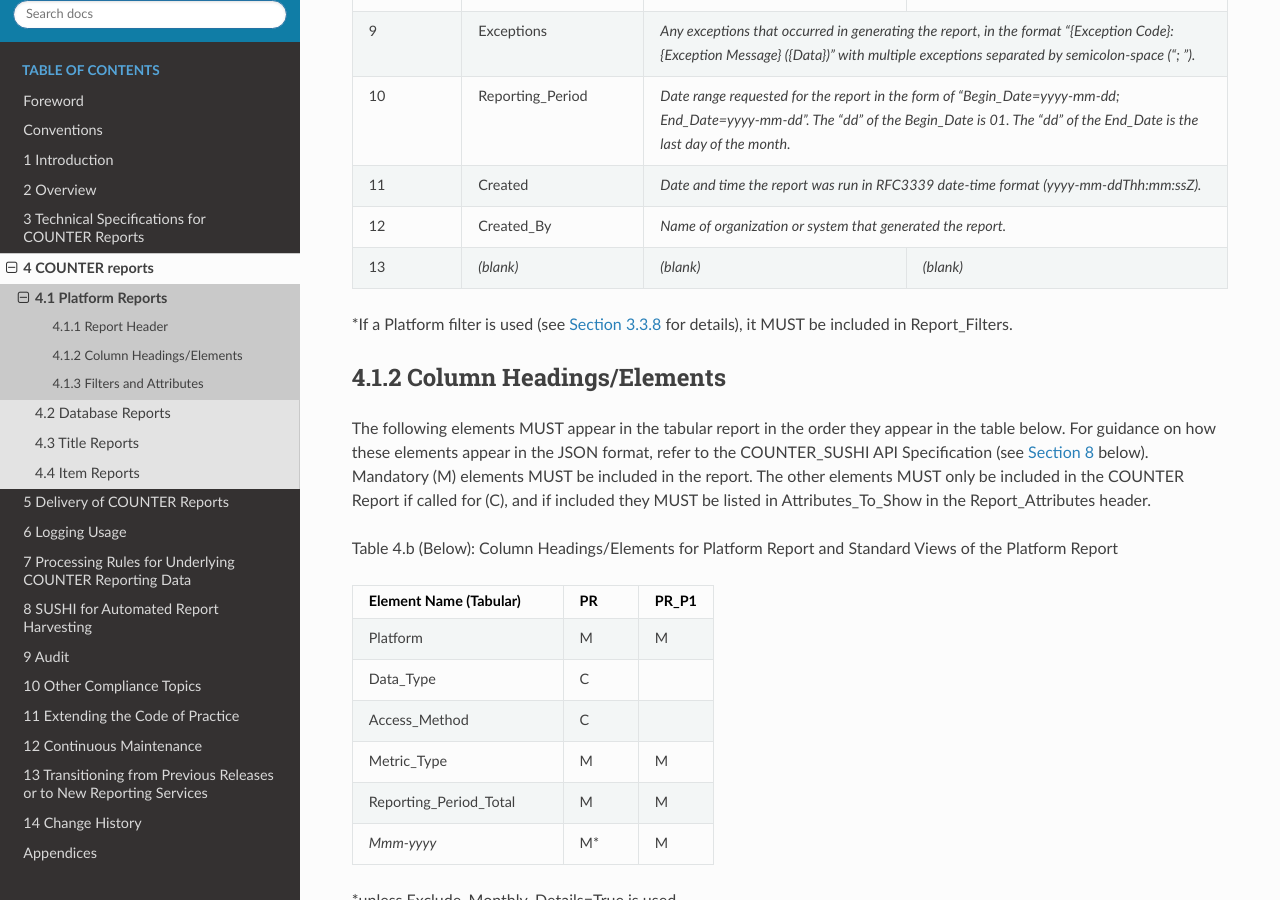
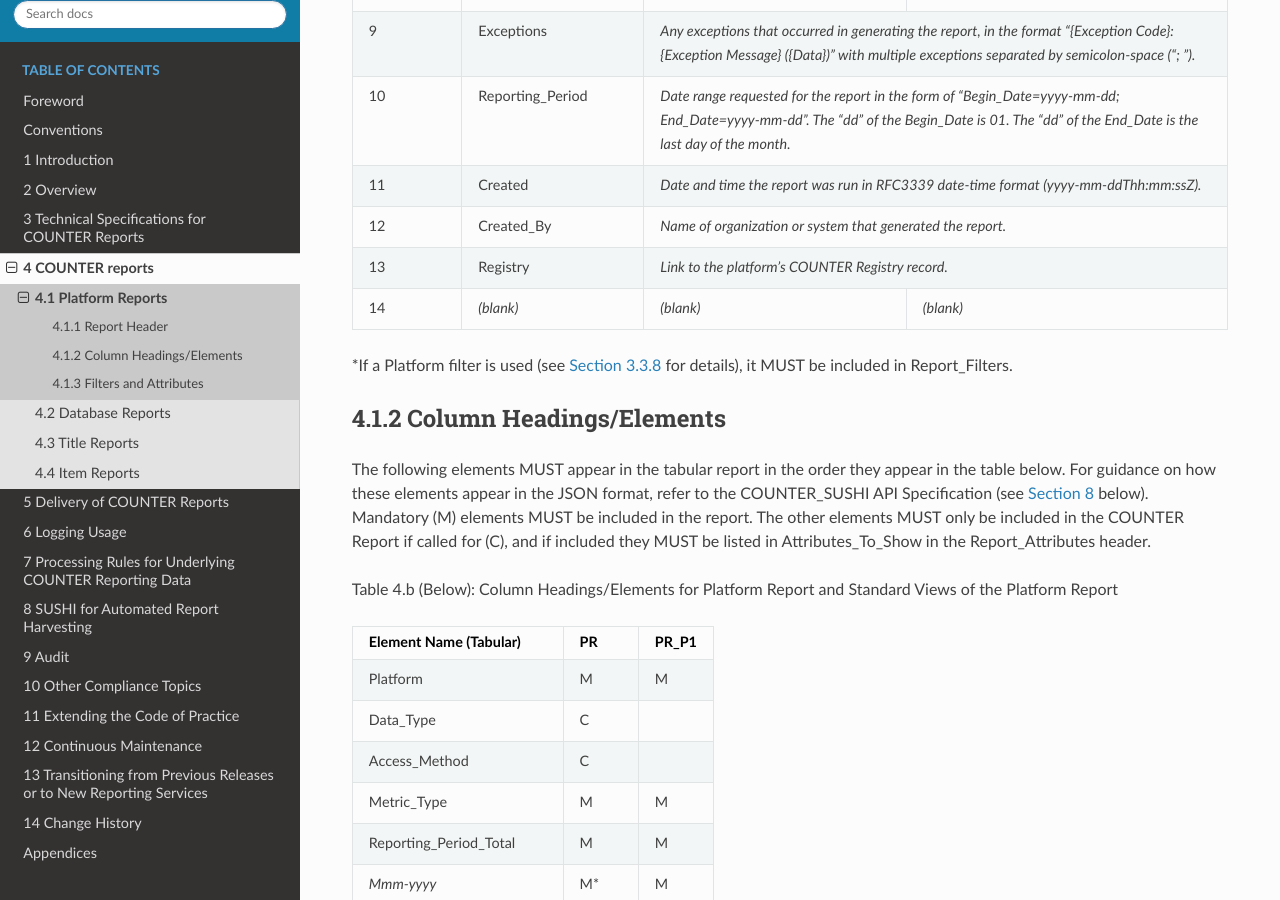
Before and after one commit to Project-Counter/cop5, a Sphinx documentation site: the page built from source/04-reports/01-platform-reports.rst, in a window 1280 px wide and 900 px high, scrolled down 1339 px. Built offline with Sphinx 7.4.7 and the Read the Docs theme 2.0.0, drawn with Linux system fonts in a browser that asks for light colours.

Commit message:
Include link to COUNTER Registry in Report_Header
Add details of new 13th row in report headers (link to COUNTER Registry). Blank row now 14.

```diff
--- a/source/04-reports/01-platform-reports.rst
+++ b/source/04-reports/01-platform-reports.rst
@@ -116,6 +116,10 @@
      - :cspan:`1` *Name of organization or system that generated the report.*
 
    * - 13
+     - Registry
+     - :cspan:`1` *Link to the platform's COUNTER Registry record.*
+
+   * - 14
      - *(blank)*
      - *(blank)*
      - *(blank)*
--- a/source/04-reports/02-database-reports.rst
+++ b/source/04-reports/02-database-reports.rst
@@ -141,6 +141,10 @@
      - :cspan:`2` *Name of organization or system that generated the report.*
 
    * - 13
+     - Registry
+     - :cspan:`1` *Link to the platform's COUNTER Registry record.*
+
+   * - 14
      - *(blank)*
      - *(blank)*
      - *(blank)*
--- a/source/04-reports/03-title-reports.rst
+++ b/source/04-reports/03-title-reports.rst
@@ -294,6 +294,10 @@
      - :cspan:`3` *Name of organization or system that generated the report.*
 
    * - 13
+     - Registry
+     - :cspan:`1` *Link to the platform's COUNTER Registry record.*
+
+   * - 14
      - *(blank)*
      - *(blank)*
      - *(blank)*
--- a/source/04-reports/04-item-reports.rst
+++ b/source/04-reports/04-item-reports.rst
@@ -134,6 +134,10 @@
      - :cspan:`2` *Name of organization or system that generated the report.*
 
    * - 13
+     - Registry
+     - :cspan:`1` *Link to the platform's COUNTER Registry record.*
+
+   * - 14
      - *(blank)*
      - *(blank)*
      - *(blank)*
```
Also changed, not shown: source/03-specifications/02-formats-for-counter-reports.rst (+7 -3 lines).
